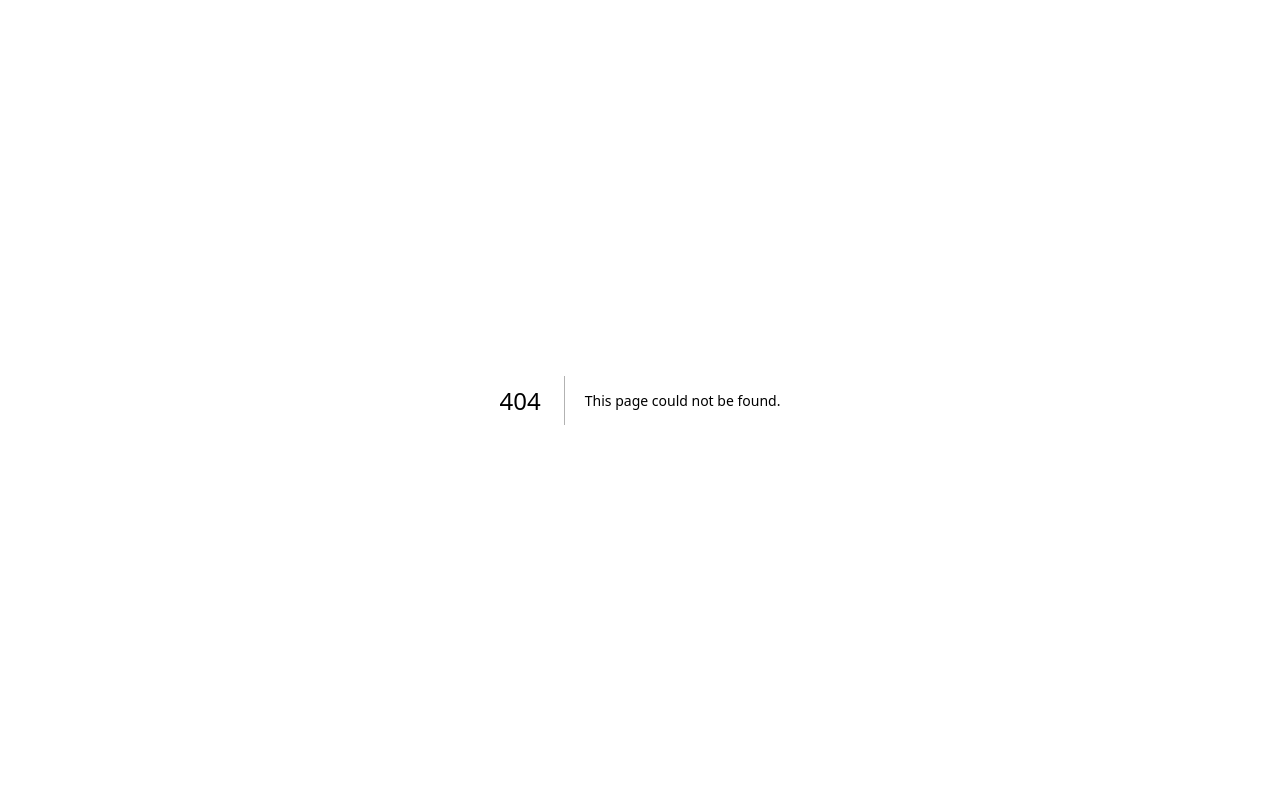
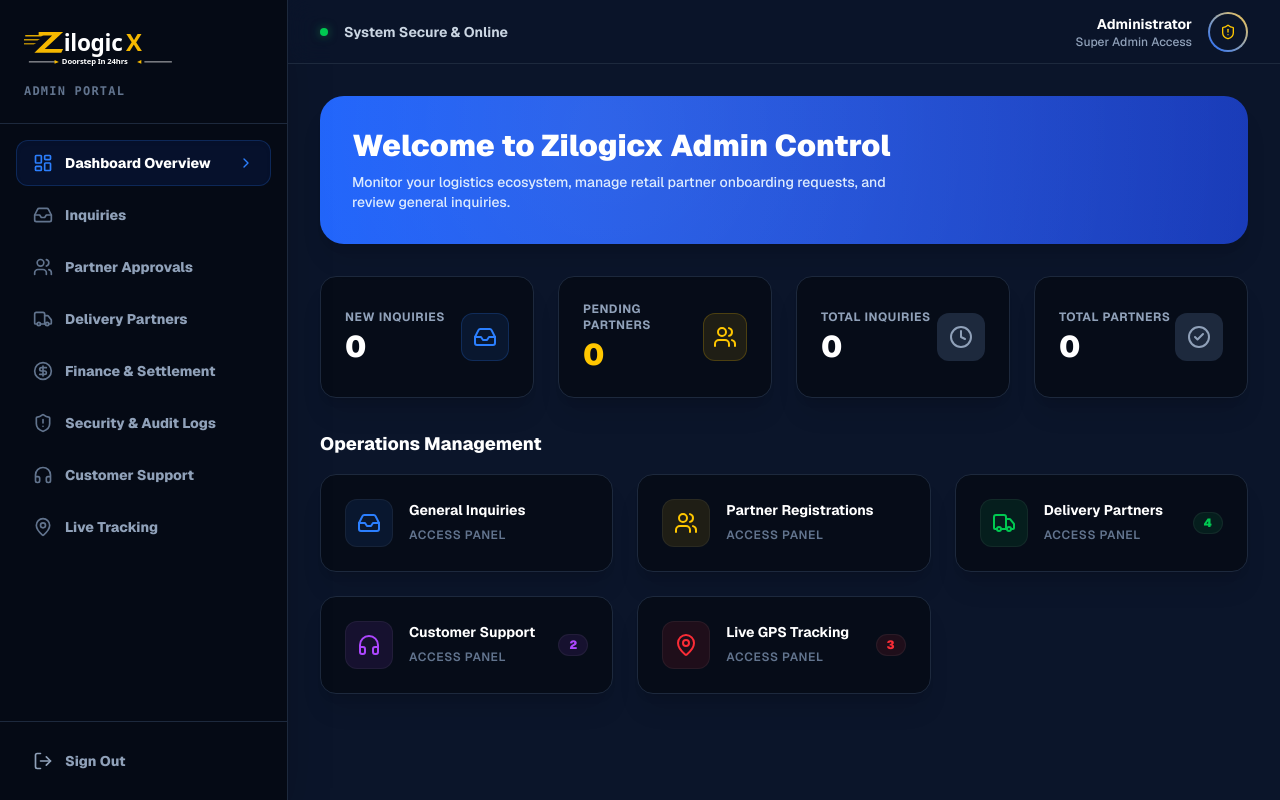
Before and after one commit to beyondwebco-lgtm/Zilogicx, a Next.js app: page /admin in a window 1280 px wide. Before the commit this address had no page. Built offline with nearby package versions, Linux system fonts and the light colour scheme; no server answers; the database is empty.

Commit message:
feat: create admin dashboard index page (/admin)

```diff
--- /dev/null
+++ b/src/app/admin/page.tsx
@@ -0,0 +1,158 @@
+'use client';
+
+import React, { useEffect, useState } from 'react';
+import { createClient } from '@/utils/supabase/client';
+import {
+  Inbox,
+  Users,
+  Truck,
+  Headphones,
+  MapPin,
+  TrendingUp,
+  Clock,
+  CheckCircle2,
+  Calendar
+} from 'lucide-react';
+import Link from 'next/link';
+
+export default function AdminDashboardPage() {
+  const [stats, setStats] = useState({
+    inquiries: 0,
+    partners: 0,
+    newInquiries: 0,
+    pendingPartners: 0,
+  });
+  const [loading, setLoading] = useState(true);
+  const supabase = createClient();
+
+  useEffect(() => {
+    fetchStats();
+  }, []);
+
+  async function fetchStats() {
+    try {
+      const [inquiriesRes, partnersRes] = await Promise.all([
+        supabase.from('inquiries').select('*'),
+        supabase.from('partner_applications').select('*')
+      ]);
+
+      const inquiriesData = inquiriesRes.data || [];
+      const partnersData = partnersRes.data || [];
+
+      setStats({
+        inquiries: inquiriesData.length,
+        partners: partnersData.length,
+        newInquiries: inquiriesData.filter(i => i.status === 'new').length,
+        pendingPartners: partnersData.filter(p => p.status === 'pending').length,
+      });
+    } catch (err) {
+      console.error('Error fetching dashboard stats:', err);
+    } finally {
+      setLoading(false);
+    }
+  }
+
+  const quickLinks = [
+    { name: 'General Inquiries', href: '/admin/inquiries', icon: Inbox, count: stats.newInquiries, color: 'text-blue-500', bg: 'bg-blue-500/10' },
+    { name: 'Partner Registrations', href: '/admin/partners', icon: Users, count: stats.pendingPartners, color: 'text-[#FFC700]', bg: 'bg-[#FFC700]/10' },
+    { name: 'Delivery Partners', href: '/admin/delivery', icon: Truck, count: 4, color: 'text-green-500', bg: 'bg-green-500/10' },
+    { name: 'Customer Support', href: '/admin/support', icon: Headphones, count: 2, color: 'text-purple-500', bg: 'bg-purple-500/10' },
+    { name: 'Live GPS Tracking', href: '/admin/tracking', icon: MapPin, count: 3, color: 'text-red-500', bg: 'bg-red-500/10' },
+  ];
+
+  return (
+    <div className="space-y-8 animate-in fade-in slide-in-from-bottom-4 duration-700">
+
+      {/* Welcome Banner */}
+      <div className="rounded-3xl bg-gradient-to-r from-blue-600 to-blue-800 p-8 text-white shadow-xl relative overflow-hidden">
+        <div className="absolute inset-0 bg-[radial-gradient(circle_at_30%_20%,rgba(255,255,255,0.1),transparent)]"></div>
+        <h1 className="text-3xl font-black mb-2">Welcome to Zilogicx Admin Control</h1>
+        <p className="text-blue-100 font-medium text-sm max-w-xl">
+          Monitor your logistics ecosystem, manage retail partner onboarding requests, and review general inquiries.
+        </p>
+      </div>
+
+      {/* Main Stats Cards */}
+      <div className="grid grid-cols-1 md:grid-cols-4 gap-6">
+
+        {/* Card 1: New Inquiries */}
+        <div className="bg-[#050A15]/80 border border-slate-800 rounded-2xl p-6 shadow-xl flex items-center justify-between">
+          <div>
+            <span className="text-slate-400 text-xs font-bold uppercase tracking-wider block mb-1">New Inquiries</span>
+            <span className="text-3xl font-black text-white">{loading ? '...' : stats.newInquiries}</span>
+          </div>
+          <div className="w-12 h-12 rounded-xl bg-blue-500/10 border border-blue-500/20 text-blue-500 flex items-center justify-center">
+            <Inbox className="w-6 h-6" />
+          </div>
+        </div>
+
+        {/* Card 2: Pending Partners */}
+        <div className="bg-[#050A15]/80 border border-slate-800 rounded-2xl p-6 shadow-xl flex items-center justify-between">
+          <div>
+            <span className="text-slate-400 text-xs font-bold uppercase tracking-wider block mb-1">Pending Partners</span>
+            <span className="text-3xl font-black text-[#FFC700]">{loading ? '...' : stats.pendingPartners}</span>
+          </div>
+          <div className="w-12 h-12 rounded-xl bg-[#FFC700]/10 border border-[#FFC700]/20 text-[#FFC700] flex items-center justify-center">
+            <Users className="w-6 h-6" />
+          </div>
+        </div>
+
+        {/* Card 3: Total Inquiries */}
+        <div className="bg-[#050A15]/80 border border-slate-800 rounded-2xl p-6 shadow-xl flex items-center justify-between">
+          <div>
+            <span className="text-slate-400 text-xs font-bold uppercase tracking-wider block mb-1">Total Inquiries</span>
+            <span className="text-3xl font-black text-white">{loading ? '...' : stats.inquiries}</span>
+          </div>
+          <div className="w-12 h-12 rounded-xl bg-slate-800 text-slate-400 flex items-center justify-center">
+            <Clock className="w-6 h-6" />
+          </div>
+        </div>
+
+        {/* Card 4: Active Merchants */}
+        <div className="bg-[#050A15]/80 border border-slate-800 rounded-2xl p-6 shadow-xl flex items-center justify-between">
+          <div>
+            <span className="text-slate-400 text-xs font-bold uppercase tracking-wider block mb-1">Total Partners</span>
+            <span className="text-3xl font-black text-white">{loading ? '...' : stats.partners}</span>
+          </div>
+          <div className="w-12 h-12 rounded-xl bg-slate-800 text-slate-400 flex items-center justify-center">
+            <CheckCircle2 className="w-6 h-6" />
+          </div>
+        </div>
+
+      </div>
+
+      {/* Navigation Shortcut Grid */}
+      <div>
+        <h3 className="text-lg font-extrabold text-white mb-4">Operations Management</h3>
+        <div className="grid grid-cols-1 md:grid-cols-3 gap-6">
+          {quickLinks.map((link) => {
+            const Icon = link.icon;
+            return (
+              <Link
+                key={link.name}
+                href={link.href}
+                className="bg-[#050A15]/80 border border-slate-800 hover:border-blue-500/50 p-6 rounded-2xl shadow-xl flex items-center justify-between transition-all duration-355 hover:-translate-y-1 block"
+              >
+                <div className="flex items-center gap-4">
+                  <div className={`w-12 h-12 rounded-xl ${link.bg} ${link.color} border border-white/5 flex items-center justify-center`}>
+                    <Icon className="w-6 h-6" />
+                  </div>
+                  <div>
+                    <h4 className="text-sm font-bold text-white mb-0.5">{link.name}</h4>
+                    <span className="text-xs text-slate-500 font-semibold uppercase tracking-wider">Access Panel</span>
+                  </div>
+                </div>
+                {link.count > 0 && (
+                  <span className={`px-2.5 py-0.5 rounded-full text-xs font-black ${link.bg} ${link.color} border border-white/5`}>
+                    {link.count}
+                  </span>
+                )}
+              </Link>
+            );
+          })}
+        </div>
+      </div>
+
+    </div>
+  );
+}
```
